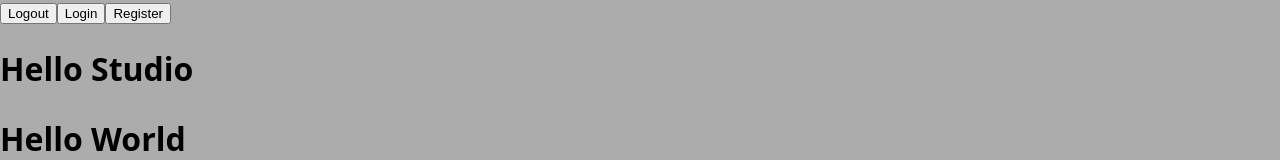
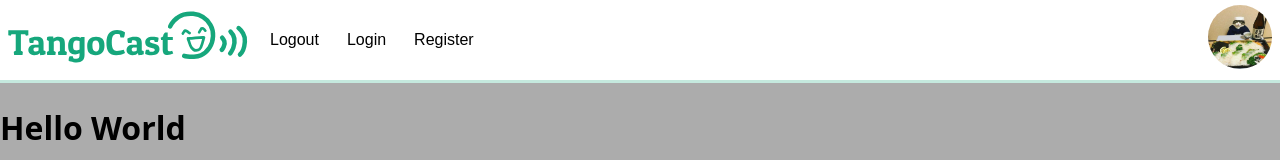
Before and after one commit to waleedlugod/TangoCast, a React (Vite) app in the folder frontend/: page /creator/1 in a window 1280 px wide. Shown: the top 160 px of the page. Built offline with nearby package versions, Linux system fonts and the light colour scheme; no server answers.

Commit message:
Add styles to NavBar

```diff
--- a/frontend/src/PodcastStudio/Studio.jsx
+++ b/frontend/src/PodcastStudio/Studio.jsx
@@ -1,9 +1,11 @@
 import { Outlet } from "react-router-dom";
+import TangoCastLogo from "../../public/TangoCastLogo.svg";
+import PlaceholderIcon from "../../public/PlaceholderIcon.png";
+import "./Studio.css";
 
 export default function PodcastStudio() {
   return (
     <>
-      <h1>Hello Studio</h1>
       <Outlet />
     </>
   );
--- /dev/null
+++ b/frontend/src/components/NavBar.css
@@ -0,0 +1,45 @@
+nav {
+  display: flex;
+  position: relative;
+  height: 5rem;
+  width: 100%;
+  padding-left: 0.5em;
+  background-color: #fff;
+  border-bottom: 3px solid #C5E9DE;
+}
+
+.nav__left {
+  display: flex;
+  align-items: center;
+  gap: 1em;
+  width: 100%;
+}
+
+.nav__logo {
+  width: 15rem;
+}
+
+button {
+  font-size: 1rem;
+  background: none;
+  border: none;
+}
+
+button:hover {
+  text-decoration: underline;
+  cursor: pointer;
+}
+
+.nav__right {
+  justify-self: flex-end;
+  display: flex;
+  justify-content: center;
+  align-items: center;
+  padding-right: 1em;
+}
+
+.nav__icon {
+  width: 4rem;
+  aspect-ratio: 1 / 1;
+  border-radius: 50px;
+}
--- a/frontend/src/components/Navbar.jsx
+++ b/frontend/src/components/Navbar.jsx
@@ -1,6 +1,8 @@
-import React from "react"
-import { useNavigate } from "react-router-dom"
-
+import React from "react";
+import { useNavigate } from "react-router-dom";
+import TangoCastLogo from "../assets/NavBar/TangoCastLogo.svg";
+import PlaceholderIcon from "../assets/NavBar/PlaceholderIcon.png";
+import "./NavBar.css";
 
 function Navbar() {
   const handleLogout = () => {
@@ -19,9 +21,19 @@ function Navbar() {
 
   return (
     <nav>
+      <div className="nav__left">
+        <a href="#">
+          <img className="nav__logo" src={TangoCastLogo} alt="TangoCast" />
+        </a>
         <button onClick={handleLogout}>Logout</button>
         <button onClick={handleLogin}>Login</button>
         <button onClick={handleRegister}>Register</button>
+      </div>
+      <div className="nav__right">
+        <a href="#">
+            <img className="nav__icon" src={PlaceholderIcon} alt="User Icon" />
+        </a>
+      </div>
     </nav>
   );
 }
```
Also changed, not shown: frontend/src/PodcastStudio/Studio.css (added), frontend/src/assets/NavBar/PlaceholderIcon.png (added), frontend/src/assets/NavBar/TangoCastLogo.svg (added). Lines whose indentation alone changed are shown as unchanged.
